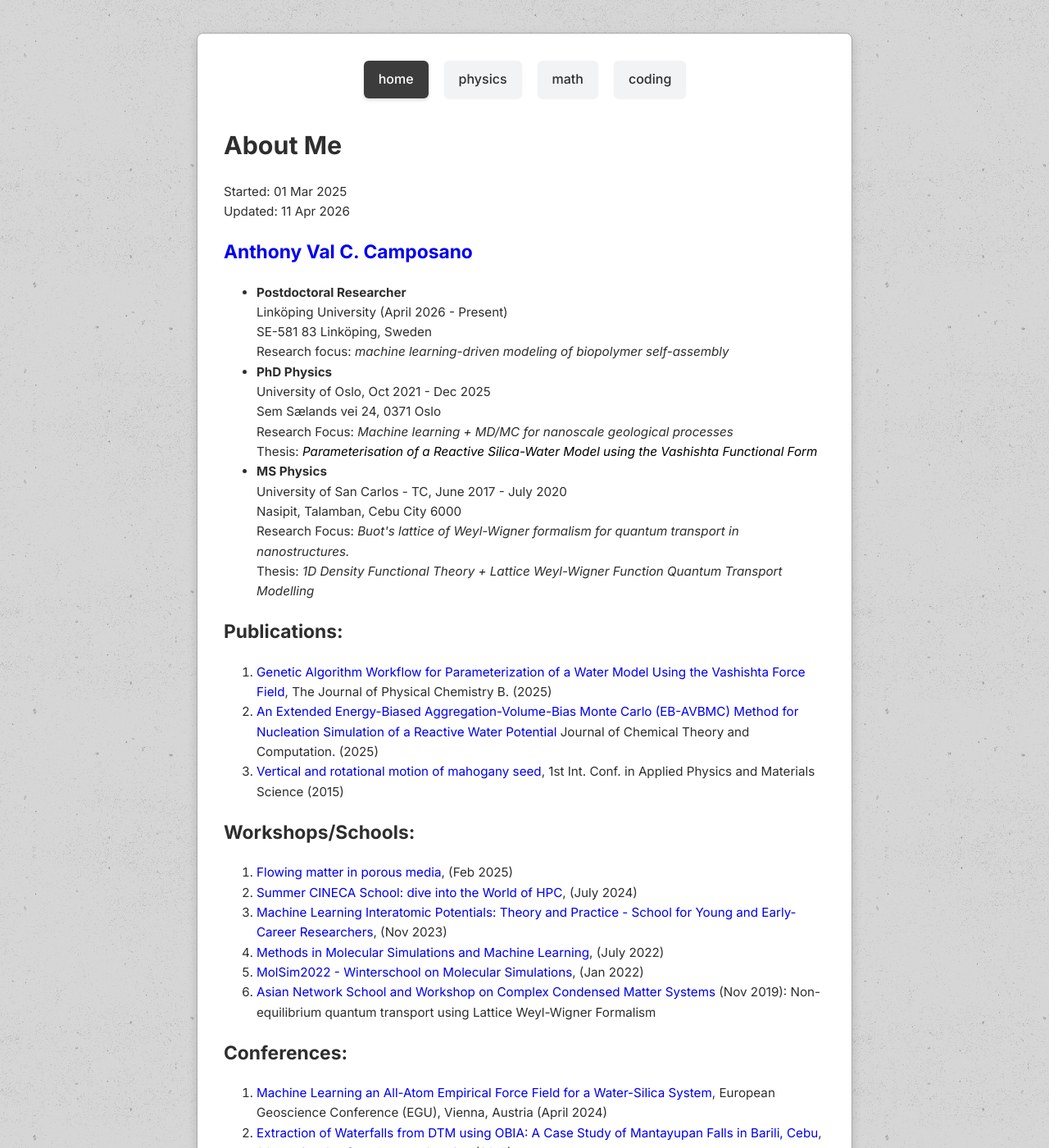
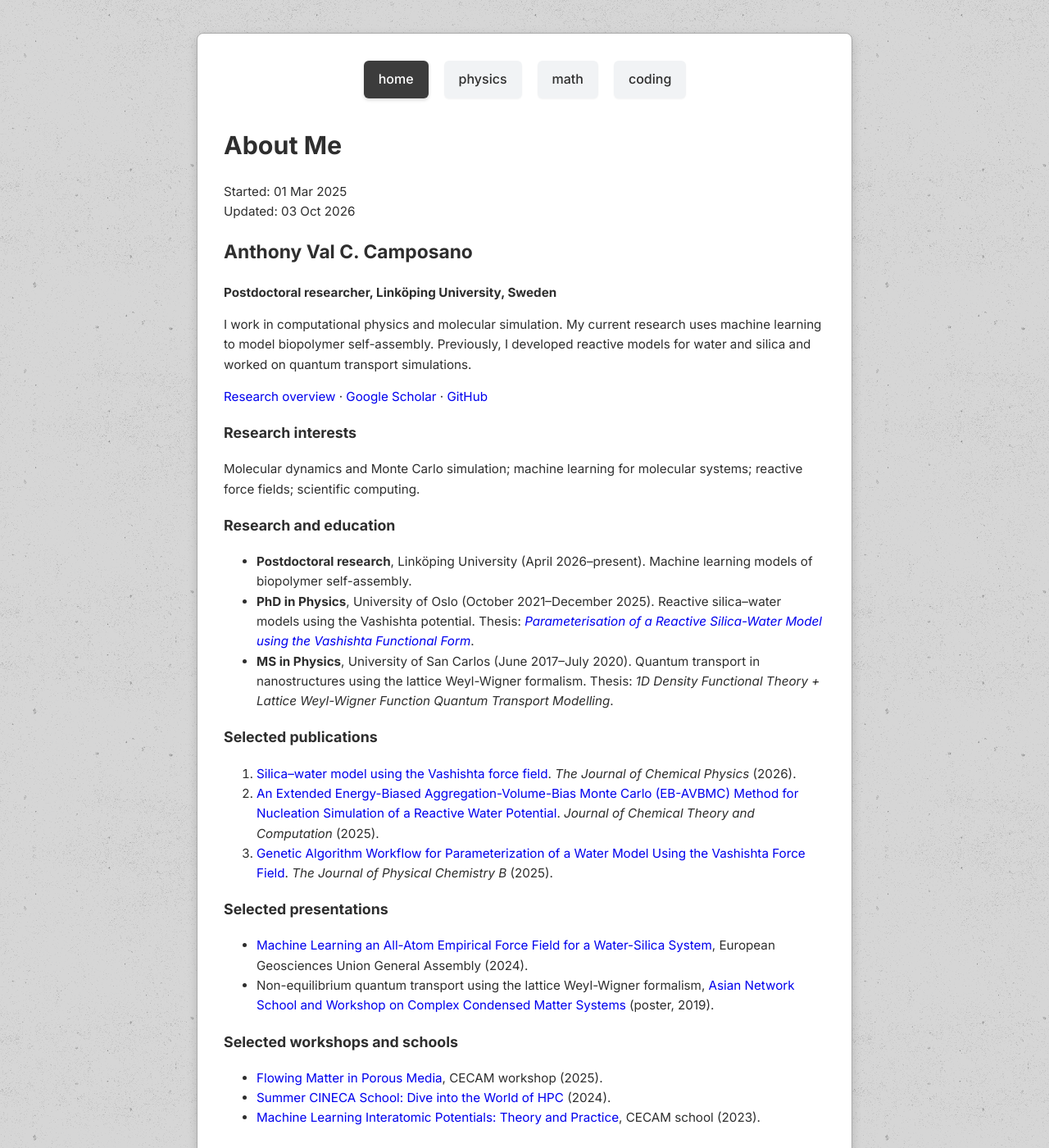
Before and after one commit to antble/antble.github.io, a Jekyll site: the page built from _posts/others/about_me/2025-03-01-about-me.md, in a window 1280 px wide and 1400 px high. Shown: the whole window at 82% size. Built offline with Jekyll 4.4.1, drawn with Linux system fonts in a browser that asks for light colours; some of the changed text lies outside the part shown.

Commit message:
update about me post

```diff
--- a/_posts/others/about_me/2025-03-01-about-me.md
+++ b/_posts/others/about_me/2025-03-01-about-me.md
@@ -2,111 +2,41 @@
 layout: post-others
 title: "About Me"
 date: 2025-03-01
-last_modified_at: 2026-04-11
+last_modified_at: 2026-10-03
 category: aboutme
 ---
 
-<h2><a href="https://scholar.google.com.ph/citations?user=cOoW4-4AAAAJ&hl=en">Anthony Val C. Camposano</a></h2>
+## Anthony Val C. Camposano
 
+**Postdoctoral researcher, Linköping University, Sweden**
 
-<ul>
-  <li><strong>Postdoctoral Researcher</strong><br>
-  Linköping University (April 2026 - Present)<br>
-  SE-581 83 Linköping, Sweden <br>
-  Research focus:<i> machine learning-driven modeling of biopolymer self-assembly</i>
-  </li>
-  <li><strong>PhD Physics</strong><br>
-  University of Oslo, Oct 2021 - Dec 2025 <br>
-  Sem Sælands vei 24, 0371 Oslo<br>
-  Research Focus: <i>Machine learning + MD/MC for nanoscale geological processes</i><br>
-  Thesis: <i><a href="https://nva.sikt.no/registration/0199aa1ca0ce-8a60fe61-b8df-4f9e-aa45-fcfba327e9c3" style="color: black; text-decoration: none;">Parameterisation of a Reactive Silica-Water Model using the Vashishta Functional Form</a></i>
-  <br>
-  </li>
-  <li><strong>MS Physics</strong><br>
-  University of San Carlos - TC, June 2017 - July 2020<br>
-  Nasipit, Talamban, Cebu City 6000<br>
-  Research Focus: <i>Buot's lattice of Weyl-Wigner formalism for quantum transport in nanostructures.</i></li>
-  Thesis: <i>1D Density Functional Theory + Lattice Weyl-Wigner Function Quantum Transport Modelling</i>
-</ul>
+I work in computational physics and molecular simulation. My current research uses machine learning to model biopolymer self-assembly. Previously, I developed reactive models for water and silica and worked on quantum transport simulations.
 
-  <h2>Publications:</h2>
-  <ol>
-    <li><a href="https://pubs.acs.org/doi/10.1021/acs.jpcb.4c06389">Genetic Algorithm Workflow for Parameterization of a Water Model Using the Vashishta Force Field</a>, The Journal of Physical Chemistry B. (2025)</li>
-    <li><a href="https://pubs.acs.org/doi/10.1021/acs.jctc.5c00722">An Extended Energy-Biased Aggregation-Volume-Bias Monte Carlo (EB-AVBMC) Method for Nucleation Simulation of a Reactive Water Potential</a> Journal of Chemical Theory and Computation. (2025)</li>
-    <li><a href="http://iopscience.iop.org/article/10.1088/1757-899X/79/1/012006/pdf">Vertical and rotational motion of mahogany seed</a>, 1st Int. Conf. in Applied Physics and Materials Science (2015)</li>
-  </ol>
+[Research overview]({% post_url others/about_me/2025-03-04-my-research %}) · [Google Scholar](https://scholar.google.com.ph/citations?user=cOoW4-4AAAAJ&hl=en) · [GitHub](https://github.com/antble)
 
-  <h2>Workshops/Schools:</h2>
-  <ol>
-    <li><a href="https://www.cecam.org/workshop-details/flowing-matter-in-porous-media-1323">Flowing matter in porous media</a>, (Feb 2025) </li>
-    <li><a href="https://eventi.cineca.it/en/hpc/summer-cineca-school-dive-world-hpc/bologna-20240701">Summer CINECA School: dive into the World of HPC</a>, (July 2024)</li>
-    <li><a href="https://www.cecam.org/workshop-details/machine-learning-interatomic-potentials-theory-and-practice-1213">Machine Learning Interatomic Potentials: Theory and Practice - School for Young and Early-Career Researchers</a>, (Nov 2023)</li>
-    <li><a href="https://www.mmsml.org/">Methods in Molecular Simulations and Machine Learning</a>, (July 2022)</li>
-    <li><a href="https://www.cecam.org/workshop-details/1052">MolSim2022 - Winterschool on Molecular Simulations</a>, (Jan 2022)</li>
-    <li><a href="https://spp-online.org/wp-content/uploads/2019/11/Asian_Network_2019_Posters_Online_03Nov.pdf">Asian Network School and Workshop on Complex Condensed Matter Systems </a> (Nov 2019): Non-equilibrium quantum transport using Lattice Weyl-Wigner Formalism</li>
-  </ol>
+### Research interests
 
-  <h2>Conferences:</h2>
-  <ol>
-    <li><a href="https://meetingorganizer.copernicus.org/EGU24/EGU24-8283.html"> Machine Learning an All-Atom Empirical Force Field for a Water-Silica System</a>, European Geoscience Conference (EGU), Vienna, Austria (April 2024) </li>
-    <li><a href="http://a-a-r-s.org/acrs/administrator/components/com_jresearch/files/publications/WE4-5-3.pdf">Extraction of Waterfalls from DTM using OBIA: A Case Study of Mantayupan Falls in Barili, Cebu</a>, 36th Asian Conf. on Remote Sensing (2015)</li>
-    <li><a href="http://www.a-a-r-s.org/acrs/administrator/components/com_jresearch/files/publications/Ab%200206.pdf">Wetland Extraction Using Random Trees Classifier</a>, 37th Asian Conf. on Remote Sensing (2016)</li>
-    <li>IR Spectrum of Water Cluster Using Density Functional Theory, ASEAN-CAFMN (2017)</li>
-  </ol>
+Molecular dynamics and Monte Carlo simulation; machine learning for molecular systems; reactive force fields; scientific computing.
 
-  <hr>
+### Research and education
 
-<h2>Online Courses Completed:</h2>
-<ol>
-  <li>
-    <details>
-      <summary><strong>Deep Learning Specialization</strong> (Completed: Oct 2017)</summary>
-      <ul>
-        <li>Structuring Machine Learning</li>
-        <li>Neural Network and Deep Learning</li>
-        <li>Improving Deep Neural Networks</li>
-        <li>Convolutional Neural Networks</li>
-        <li>Sequence Models</li>
-      </ul>
-    </details>
-  </li>
+- **Postdoctoral research**, Linköping University (April 2026–present). Machine learning models of biopolymer self-assembly.
+- **PhD in Physics**, University of Oslo (October 2021–December 2025). Reactive silica–water models using the Vashishta potential. Thesis: [*Parameterisation of a Reactive Silica-Water Model using the Vashishta Functional Form*](https://nva.sikt.no/registration/0199aa1ca0ce-8a60fe61-b8df-4f9e-aa45-fcfba327e9c3).
+- **MS in Physics**, University of San Carlos (June 2017–July 2020). Quantum transport in nanostructures using the lattice Weyl-Wigner formalism. Thesis: *1D Density Functional Theory + Lattice Weyl-Wigner Function Quantum Transport Modelling*.
 
-  <li>
-    <details>
-      <summary><strong>Web Design for Everybody</strong> (Completed: Aug 2017)</summary>
-      <ul>
-        <li>Intro to HTML</li>
-        <li>Intro to CSS</li>
-        <li>Javascript</li>
-        <li>Responsive Design</li>
-      </ul>
-    </details>
-  </li>
+### Selected publications
 
-  <li>
-    <details>
-      <summary><strong>Applied Data Science with Python</strong> (Completed: Nov 2017)</summary>
-      <ul>
-        <li>Data Analysis</li>
-        <li>Machine Learning</li>
-        <li>Plotting</li>
-        <li>Social Network Analysis</li>
-        <li>Text Mining</li>
-      </ul>
-    </details>
-  </li>
+1. [Silica–water model using the Vashishta force field](https://doi.org/10.1063/5.0343021). *The Journal of Chemical Physics* (2026).
+2. [An Extended Energy-Biased Aggregation-Volume-Bias Monte Carlo (EB-AVBMC) Method for Nucleation Simulation of a Reactive Water Potential](https://doi.org/10.1021/acs.jctc.5c00722). *Journal of Chemical Theory and Computation* (2025).
+3. [Genetic Algorithm Workflow for Parameterization of a Water Model Using the Vashishta Force Field](https://doi.org/10.1021/acs.jpcb.4c06389). *The Journal of Physical Chemistry B* (2025).
 
-  <li>
-    <details>
-      <summary><strong>Programming C++: A Hands-on Introduction</strong> (Completed: Jan 2026)</summary>
-      <ul>
-        <li>C++ Basics: Selection and Iteration</li>
-        <li>C++ Basic Structures: Vectors, Pointers, Strings, and Files</li>
-        <li>C++ Object Basics: Functions, Recursion, and Objects</li>
-        <li>Object-Oriented C++: Inheritance and Encapsulation</li>
-      </ul>
-    </details>
-  </li>
+### Selected presentations
 
-  <li><b>Density Functional Theory</b> (Jan 28, 2026)</li>
-</ol>
+- [Machine Learning an All-Atom Empirical Force Field for a Water-Silica System](https://meetingorganizer.copernicus.org/EGU24/EGU24-8283.html), European Geosciences Union General Assembly (2024).
+- Non-equilibrium quantum transport using the lattice Weyl-Wigner formalism, [Asian Network School and Workshop on Complex Condensed Matter Systems](https://spp-online.org/wp-content/uploads/2019/11/Asian_Network_2019_Posters_Online_03Nov.pdf) (poster, 2019).
+
+### Selected workshops and schools
+
+- [Flowing Matter in Porous Media](https://www.cecam.org/workshop-details/flowing-matter-in-porous-media-1323), CECAM workshop (2025).
+- [Summer CINECA School: Dive into the World of HPC](https://eventi.cineca.it/en/hpc/summer-cineca-school-dive-world-hpc/bologna-20240701) (2024).
+- [Machine Learning Interatomic Potentials: Theory and Practice](https://www.cecam.org/workshop-details/machine-learning-interatomic-potentials-theory-and-practice-1213), CECAM school (2023).
```
